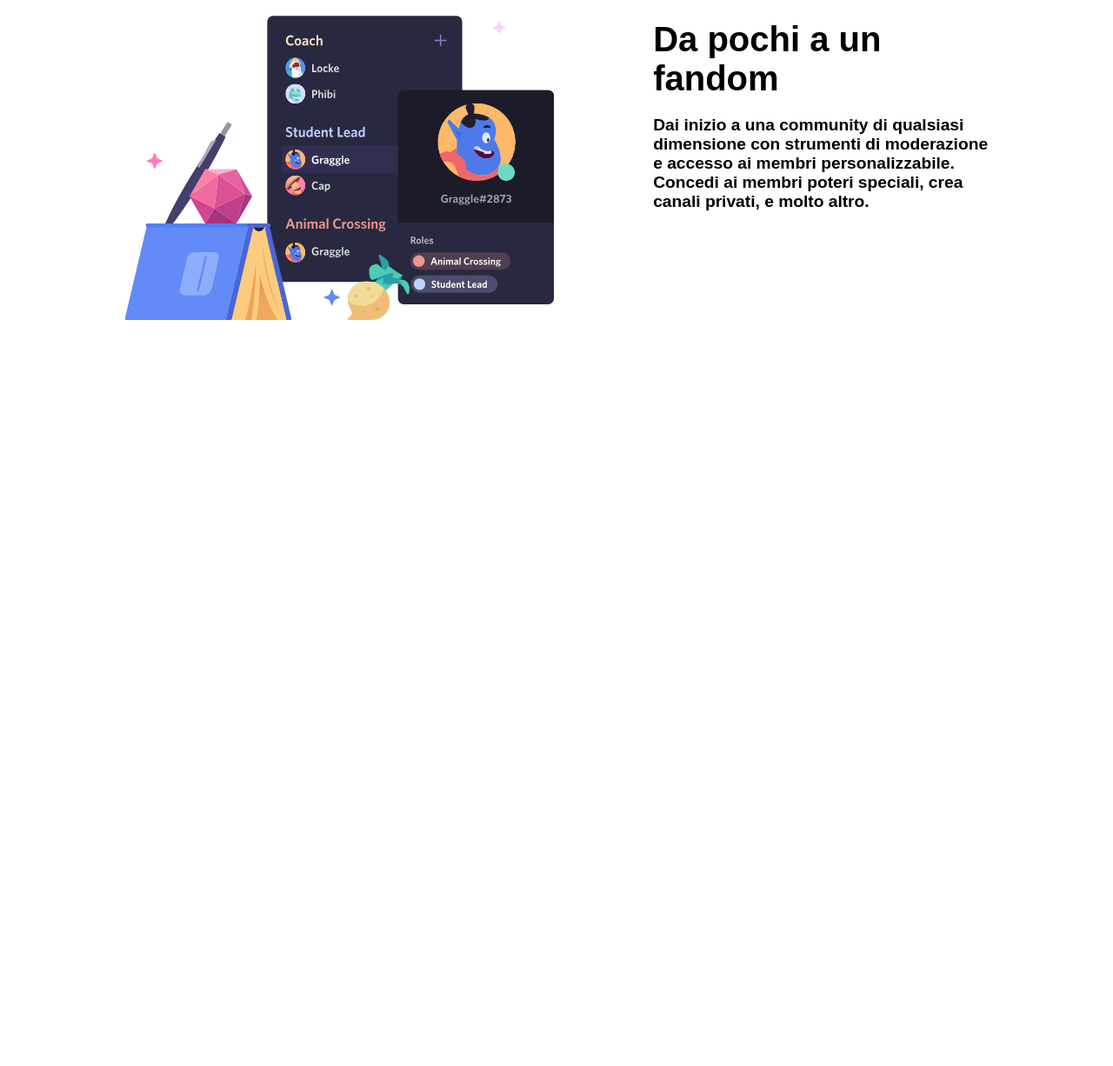
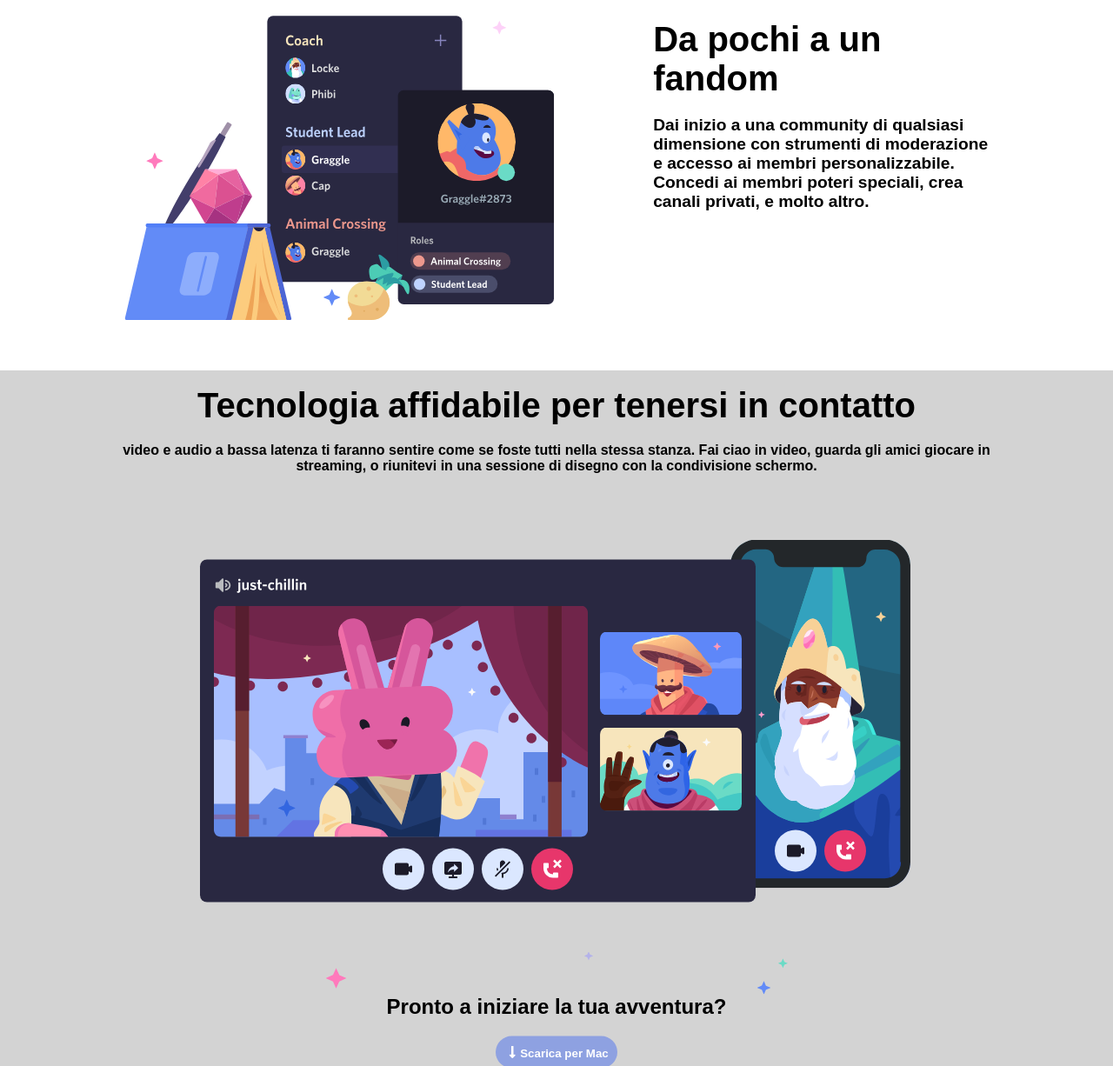
Before and after one commit to Francesco-Capriolo/htmlcss-discord, a plain HTML site: page index.html in a window 1280 px wide. Shown: the part 1574-2800 px from the top of the page at 87% size. Before the commit the page ends 2000 px from the top, so only its background shows below. Drawn offline with Linux system fonts and the light colour scheme; a web font is replaced by a local one.

Commit message:
completato main della home page

```diff
--- a/css/style.css
+++ b/css/style.css
@@ -101,9 +101,11 @@ a:hover {
 }
 
 .text-center {
-    width: 50%;
+    text-align: center;
+}
+
+.text-color-white {
     color: white;
-    text-align: center;
 }
 
 
@@ -115,6 +117,12 @@ button.text-button {
 
 h1 {
     font-size: 2.5rem;
+}
+
+h1,
+h2,
+p {
+    font-weight: 900;
 }
 
 i {
@@ -153,3 +161,20 @@ div.text-discord p {
     font-size: larger;
     font-weight: bold;
 }
+
+/* parte finale del corpo */
+
+.section-bigcontainer {
+    width: 100%;
+    height: 100vh;
+}
+
+.section-bigcontainer>img {
+    width: 80%;
+}
+
+.dowload-color-lightblue {
+    color: white;
+    margin-top: 20px;
+    background-color: rgba(142, 161, 225, 255)
+}
--- a/index.html
+++ b/index.html
@@ -55,7 +55,7 @@
     <!-- jumbotron -->
 
     <section id="back-jumbotron" class="section-container relative">
-        <div class="text-jumbotron text-center absolute">
+        <div class="text-jumbotron text-center text-color-white absolute">
             <h1>
                 Il tuo posto per parlare
             </h1>
@@ -79,6 +79,9 @@
 
     <!-- corpo della home page -->
     <main>
+
+        <!--  prima sezione -->
+
         <section class="section-container relative">
             <div class="text-jumbotron absolute container clearfix">
                 <img class="img-discord float-left" src="img/item1.svg" alt="image of Discord">
@@ -94,6 +97,9 @@
             </div>
 
         </section>
+
+        <!-- seconda sezione -->
+
         <section class="section-container relative backcolor-grey">
             <div class="text-jumbotron absolute container clearfix">
                 <div class="text-discord float-left">
@@ -110,6 +116,9 @@
             </div>
 
         </section>
+
+        <!-- terza sezione -->
+
         <section class="section-container  relative">
             <div class="text-jumbotron absolute container clearfix">
                 <img class="img-discord float-left" src="img/item3.svg" alt="image of Discord">
@@ -123,9 +132,34 @@
                     </p>
                 </div>
             </div>
+        </section>
+
+        <!-- quarta sezione -->
+
+        <section class="section-bigcontainer relative backcolor-grey">
+            <div class="text-jumbotron container text-center absolute">
+                <h1>
+                    Tecnologia affidabile per tenersi in contatto
+                </h1>
+                <p>
+                    video e audio a bassa latenza ti faranno sentire come se foste tutti nella stessa stanza. Fai ciao
+                    in video, guarda gli amici giocare in streaming, o riunitevi in una sessione di disegno con la
+                    condivisione schermo.
+                </p>
+                <img class="img-video-discord" src="img/item4-big.svg" alt=" image of Discord">
+                <img src="img/stars.svg" alt="">
+                <h2>Pronto a iniziare la tua avventura?</h2>
+                <button class="access dowload-color-lightblue"><i
+                        class="fas fa-long-arrow-alt-down text-button"></i>Scarica
+                    per Mac</button>
+
+            </div>
+
+
+
+
 
         </section>
-
     </main>
 
 </body>
```
